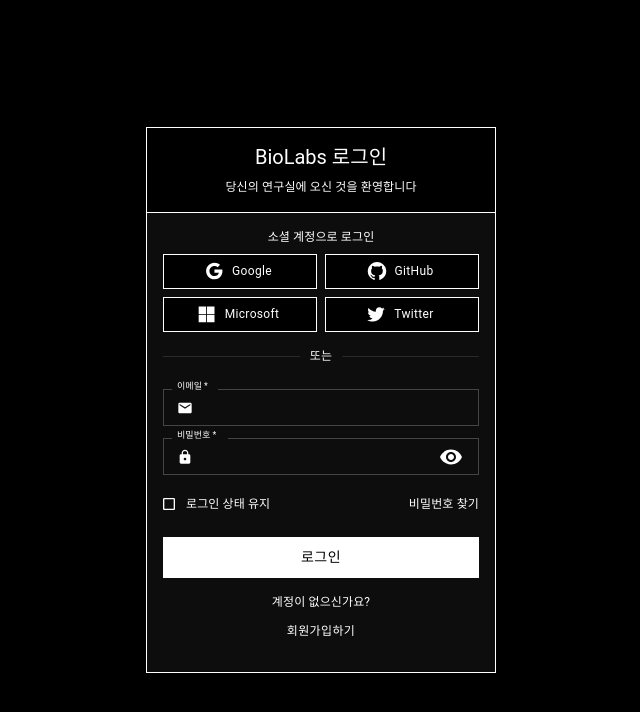
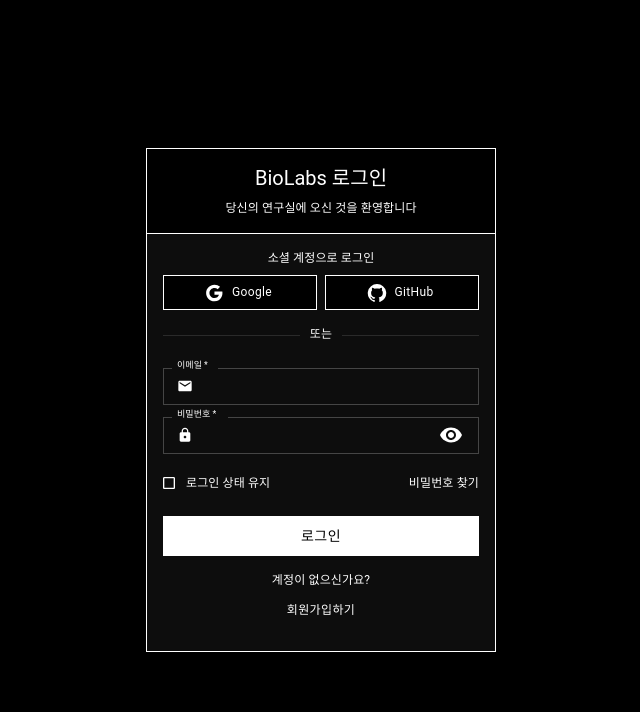
Before and after one commit to pistolinkr/BioLabs.world, a React (Create React App) app: page /login in a window 1280 px wide. Shown: the top 712 px of the page, without its empty margins (319-959 px from the left). Built offline with nearby package versions, Linux system fonts and the light colour scheme; no server answers.

Commit message:
REMOVE MICROSOFT AND TWITTER AUTHENTICATION: CLEAN UP OAUTH PROVIDERS AND RELATED CODE

```diff
--- a/src/components/SocialSignUpModal.tsx
+++ b/src/components/SocialSignUpModal.tsx
@@ -22,7 +22,7 @@
   open: boolean;
   onClose: () => void;
   socialUser: any; // Firebase에서 반환된 소셜 사용자 정보
-  provider: 'google' | 'github' | 'microsoft' | 'twitter';
+  provider: 'google' | 'github';
 }
 
 const SocialSignUpModal: React.FC<SocialSignUpModalProps> = ({
@@ -42,8 +42,6 @@
     switch (provider) {
       case 'google': return 'Google';
       case 'github': return 'GitHub';
-      case 'microsoft': return 'Microsoft';
-      case 'twitter': return 'Twitter';
       default: return '소셜';
     }
   };
@@ -52,8 +50,6 @@
     switch (provider) {
       case 'google': return 'G';
       case 'github': return '🐙';
-      case 'microsoft': return 'M';
-      case 'twitter': return '🐦';
       default: return '👤';
     }
   };
--- a/src/contexts/AuthContext.tsx
+++ b/src/contexts/AuthContext.tsx
@@ -9,8 +9,6 @@
   onAuthChange,
   signInWithGoogle,
   signInWithGithub,
-  signInWithMicrosoft,
-  signInWithTwitter,
   getUserLabSettings,
   updateUserLabSettings,
   getUserLabData,
@@ -56,8 +54,6 @@
   signOut: () => Promise<{ success: boolean; error?: string }>;
   signInWithGoogle: () => Promise<{ success: boolean; user?: User; error?: string }>;
   signInWithGithub: () => Promise<{ success: boolean; user?: User; error?: string }>;
-  signInWithMicrosoft: () => Promise<{ success: boolean; user?: User; error?: string }>;
-  signInWithTwitter: () => Promise<{ success: boolean; user?: User; error?: string }>;
   signUpWithSocial: (socialUser: any, displayName: string, password: string) => Promise<{ success: boolean; user?: User; error?: string }>;
   updateLabSettings: (settings: Partial<LabSettings>) => Promise<{ success: boolean; error?: string }>;
   getLabData: (dataType: keyof LabData) => Promise<{ success: boolean; data?: any; error?: string }>;
@@ -174,24 +170,6 @@
   // GitHub 로그인
   const handleGithubSignIn = async () => {
     const result = await signInWithGithub();
-    if (result.success && result.user) {
-      await loadUserProfile(result.user);
-    }
-    return result;
-  };
-
-  // Microsoft 로그인
-  const handleMicrosoftSignIn = async () => {
-    const result = await signInWithMicrosoft();
-    if (result.success && result.user) {
-      await loadUserProfile(result.user);
-    }
-    return result;
-  };
-
-  // Twitter 로그인
-  const handleTwitterSignIn = async () => {
-    const result = await signInWithTwitter();
     if (result.success && result.user) {
       await loadUserProfile(result.user);
     }
@@ -324,8 +302,6 @@
     signOut: handleSignOut,
     signInWithGoogle: handleGoogleSignIn,
     signInWithGithub: handleGithubSignIn,
-    signInWithMicrosoft: handleMicrosoftSignIn,
-    signInWithTwitter: handleTwitterSignIn,
     signUpWithSocial,
     updateLabSettings,
     getLabData,
--- a/src/firebase/config.ts
+++ b/src/firebase/config.ts
@@ -1,5 +1,5 @@
 import { initializeApp } from 'firebase/app';
-import { getAuth, GoogleAuthProvider, GithubAuthProvider, OAuthProvider, TwitterAuthProvider } from 'firebase/auth';
+import { getAuth, GoogleAuthProvider, GithubAuthProvider } from 'firebase/auth';
 import { getFirestore } from 'firebase/firestore';
 import { getStorage } from 'firebase/storage';
 import { getAnalytics } from 'firebase/analytics';
@@ -27,8 +27,6 @@
 // OAuth 제공자들 초기화
 export const googleProvider = new GoogleAuthProvider();
 export const githubProvider = new GithubAuthProvider();
-export const microsoftProvider = new OAuthProvider('microsoft.com');
-export const twitterProvider = new TwitterAuthProvider();
 
 // OAuth 제공자별 추가 설정
 googleProvider.addScope('email');
@@ -36,11 +34,6 @@
 
 githubProvider.addScope('user:email');
 githubProvider.addScope('read:user');
-
-microsoftProvider.addScope('email');
-microsoftProvider.addScope('profile');
-
-// Twitter는 기본 스코프 사용
 
 // Analytics는 브라우저 환경에서만 초기화
 export const analytics = typeof window !== 'undefined' ? getAnalytics(app) : null;
--- a/src/firebase/services.ts
+++ b/src/firebase/services.ts
@@ -29,7 +29,7 @@
   getDownloadURL,
   deleteObject
 } from 'firebase/storage';
-import { auth, db, storage, googleProvider, githubProvider, microsoftProvider, twitterProvider } from './config';
+import { auth, db, storage, googleProvider, githubProvider } from './config';
 
 // ===== 인증 서비스 =====
 
@@ -88,34 +88,6 @@
 
     // 사용자 정보 저장/업데이트
     await saveUserData(result.user, 'github');
-
-    return { success: true, user: result.user };
-  } catch (error: any) {
-    return { success: false, error: error.message };
-  }
-};
-
-// Microsoft 로그인
-export const signInWithMicrosoft = async () => {
-  try {
-    const result = await signInWithPopup(auth, microsoftProvider);
-
-    // 사용자 정보 저장/업데이트
-    await saveUserData(result.user, 'microsoft');
-
-    return { success: true, user: result.user };
-  } catch (error: any) {
-    return { success: false, error: error.message };
-  }
-};
-
-// Twitter 로그인
-export const signInWithTwitter = async () => {
-  try {
-    const result = await signInWithPopup(auth, twitterProvider);
-
-    // 사용자 정보 저장/업데이트
-    await saveUserData(result.user, 'twitter');
 
     return { success: true, user: result.user };
   } catch (error: any) {
--- a/src/pages/Login.tsx
+++ b/src/pages/Login.tsx
@@ -19,8 +19,6 @@
 import {
   Google as GoogleIcon,
   GitHub as GitHubIcon,
-  Microsoft as MicrosoftIcon,
-  Twitter as TwitterIcon,
   Person as PersonIcon,
   Email as EmailIcon,
   Lock as LockIcon,
@@ -40,7 +38,7 @@
   const [error, setError] = useState('');
   const [success, setSuccess] = useState('');
 
-  const { signIn, signUp, signInWithGoogle, signInWithGithub, signInWithMicrosoft, signInWithTwitter } = useAuth();
+  const { signIn, signUp, signInWithGoogle, signInWithGithub } = useAuth();
   const navigate = useNavigate();
 
   const handleEmailAuth = async (e: React.FormEvent) => {
@@ -74,7 +72,7 @@
     }
   };
 
-  const handleOAuthSignIn = async (provider: 'google' | 'github' | 'microsoft' | 'twitter') => {
+  const handleOAuthSignIn = async (provider: 'google' | 'github') => {
     setLoading(true);
     setError('');
     setSuccess('');
@@ -88,12 +86,6 @@
           break;
         case 'github':
           result = await signInWithGithub();
-          break;
-        case 'microsoft':
-          result = await signInWithMicrosoft();
-          break;
-        case 'twitter':
-          result = await signInWithTwitter();
           break;
         default:
           throw new Error('지원하지 않는 제공업체입니다.');
@@ -224,51 +216,6 @@
                   }}
                 >
                   GitHub
-                </Button>
-              </Box>
-
-              <Box sx={{ display: 'flex', gap: 1, marginBottom: 1 }}>
-                <Button
-                  fullWidth
-                  variant="outlined"
-                  startIcon={<MicrosoftIcon />}
-                  onClick={() => handleOAuthSignIn('microsoft')}
-                  disabled={loading}
-                  sx={{
-                    borderColor: '#ffffff',
-                    color: '#ffffff',
-                    backgroundColor: '#000000',
-                    borderRadius: 0,
-                    fontSize: '0.75rem',
-                    padding: '6px 12px',
-                    '&:hover': {
-                      borderColor: '#ffffff',
-                      backgroundColor: '#000000'
-                    }
-                  }}
-                >
-                  Microsoft
-                </Button>
-                <Button
-                  fullWidth
-                  variant="outlined"
-                  startIcon={<TwitterIcon />}
-                  onClick={() => handleOAuthSignIn('twitter')}
-                  disabled={loading}
-                  sx={{
-                    borderColor: '#ffffff',
-                    color: '#ffffff',
-                    backgroundColor: '#000000',
-                    borderRadius: 0,
-                    fontSize: '0.75rem',
-                    padding: '6px 12px',
-                    '&:hover': {
-                      borderColor: '#ffffff',
-                      backgroundColor: '#000000'
-                    }
-                  }}
-                >
-                  Twitter
                 </Button>
               </Box>
 
```
